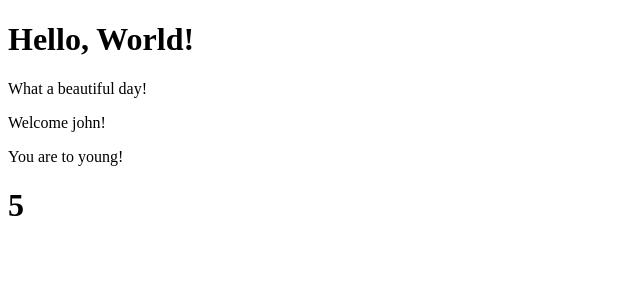
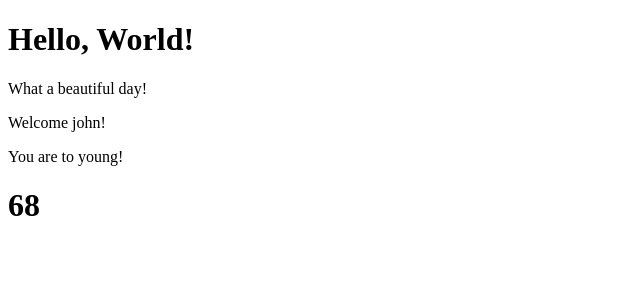
Before and after one commit to Erodot0/react-exercises, a React (Create React App) app in the folder my-app/: page / in a window 1280 px wide. Shown: the top 300 px of the page, without its empty margins (0-640 px from the left). Built offline with nearby package versions, Linux system fonts and the light colour scheme.

Commit message:
added props value in counter.js

```diff
--- a/my-app/src/App.js
+++ b/my-app/src/App.js
@@ -9,7 +9,7 @@ export class App extends React.Component {
             <div>
                 <HelloWorld />
                 <Welcome name="john" age="12"/>
-                <Counter />
+                <Counter initialValue={28} increment={8}/>
             </div>
         )
     }
--- a/my-app/src/Counter.js
+++ b/my-app/src/Counter.js
@@ -2,7 +2,7 @@ import React from "react";
 
 export class Counter extends React.Component {
     state = {
-        count: 0
+        count: this.props.initialValue
     }
     constructor(props){
         super(props)
@@ -10,7 +10,7 @@ export class Counter extends React.Component {
         setInterval(() => {
             this.setState((state) => {
                 return {
-                    count: state.count + 1
+                    count: state.count + this.props.increment
                 }
             })
         }, 1000)
```
